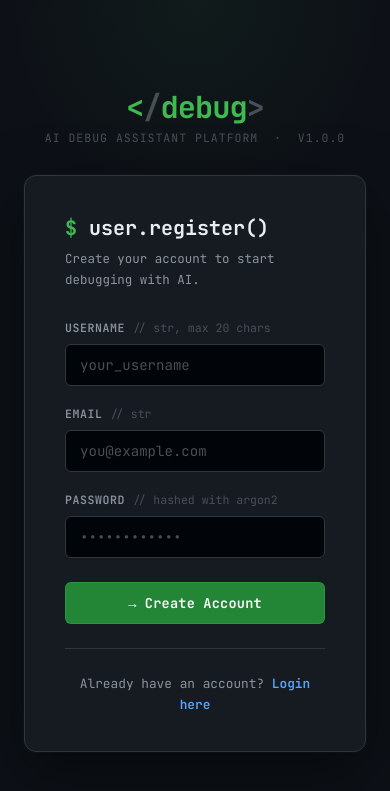
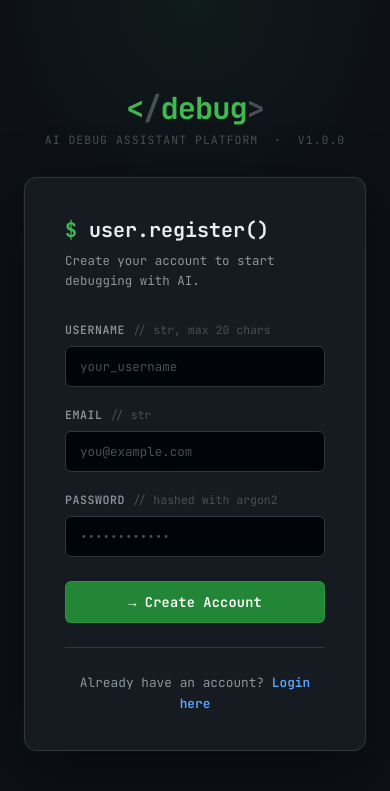
Before and after one commit to hamza-hesham-hendy/ai-debug-assistant, a FastAPI app: page /register in a window 390 px wide. Shown: the top 791 px of the page. Run offline with FastAPI, Linux system fonts and the light colour scheme.

Commit message:
Improve mobile form sizing

```diff
--- a/static/style.css
+++ b/static/style.css
@@ -835,4 +835,15 @@
     overflow-wrap: anywhere;
   }
 
+  .form-textarea {
+  width: 100%;
+  min-height: 140px;
+  font-size: 0.78rem;
 }
+
+.form-input,
+.form-select {
+  font-size: 0.78rem;
+}
+
+}
```
